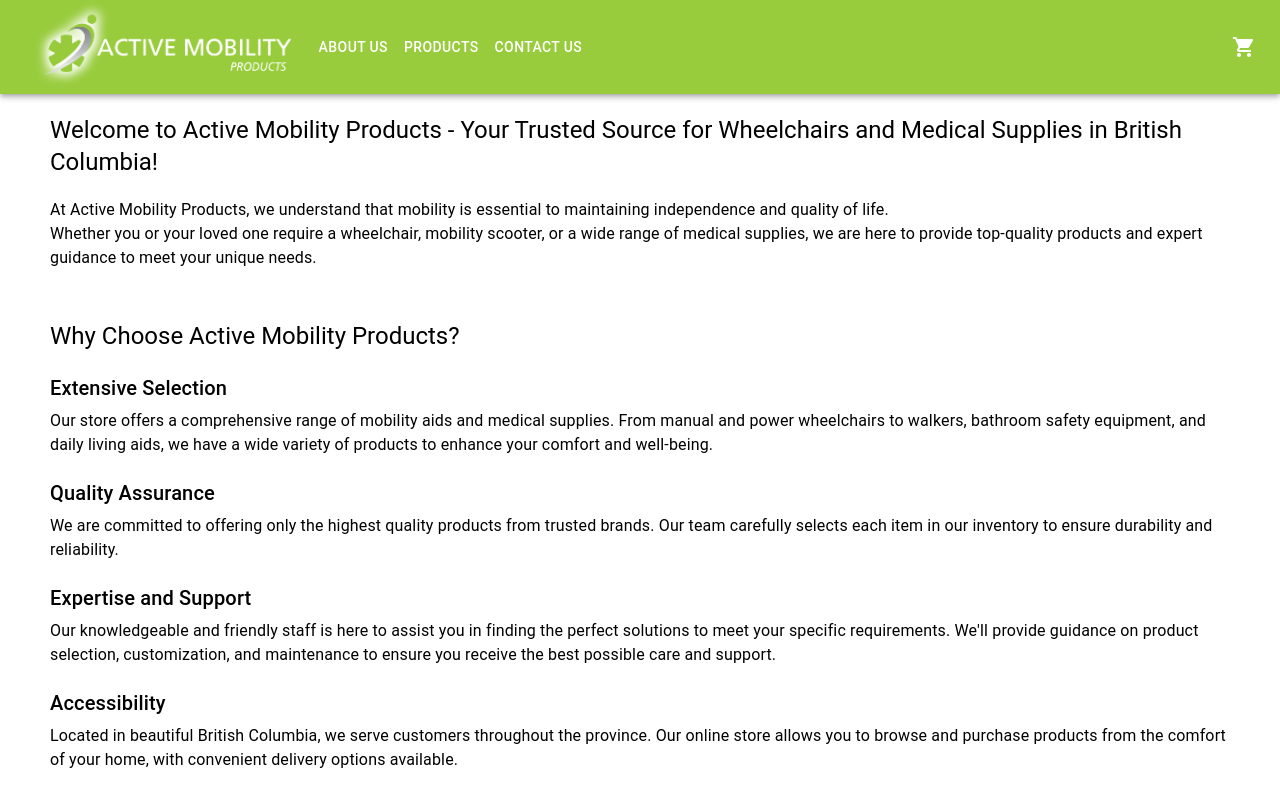
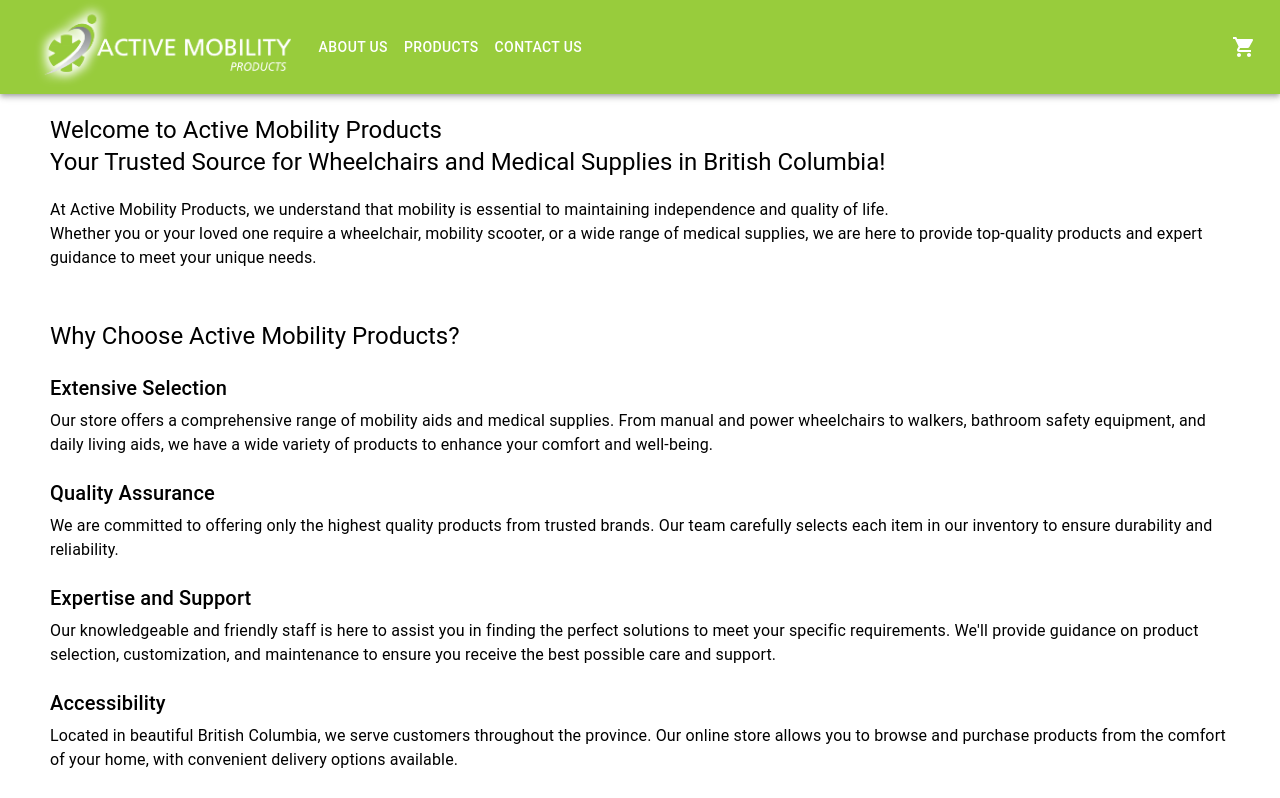
Before and after one commit to active-mobility-website/active-mobility-website, a React (Create React App) app: page / in a window 1280 px wide. Shown: the top 798 px of the page. Built offline with nearby package versions, Linux system fonts and the light colour scheme.

Commit message:
Change layout of home header

```diff
--- a/src/components/Home/Home.js
+++ b/src/components/Home/Home.js
@@ -11,7 +11,10 @@
     const content = <>
         <ContentBlock>
             <Typography className="left-center-on-screen-size" variant="h5">
-                Welcome to Active Mobility Products - Your Trusted Source for Wheelchairs and Medical Supplies in British Columbia!
+                Welcome to Active Mobility Products
+            </Typography>
+            <Typography className="left-center-on-screen-size" variant="h5">
+                Your Trusted Source for Wheelchairs and Medical Supplies in British Columbia!
             </Typography>
 
             <br />
```
